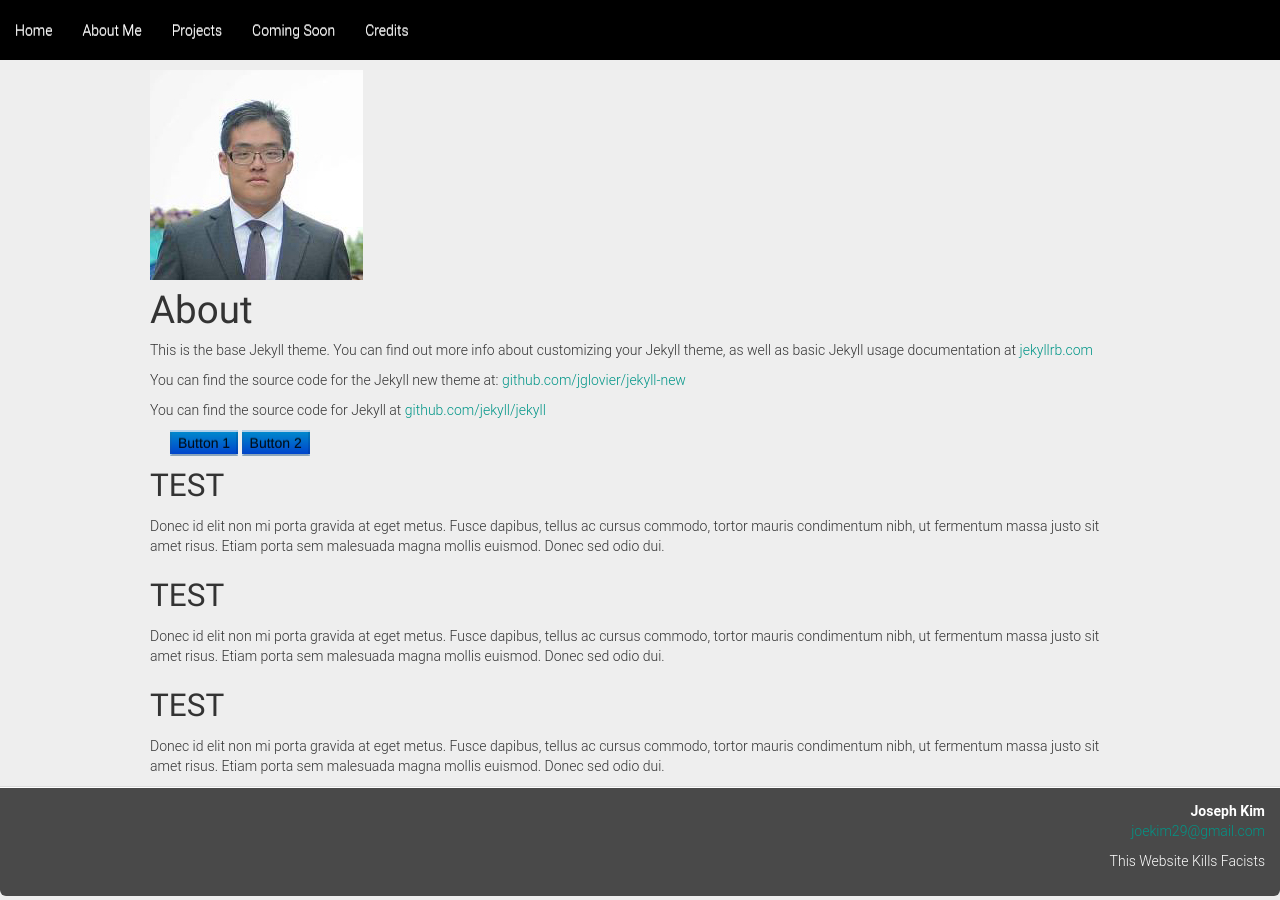
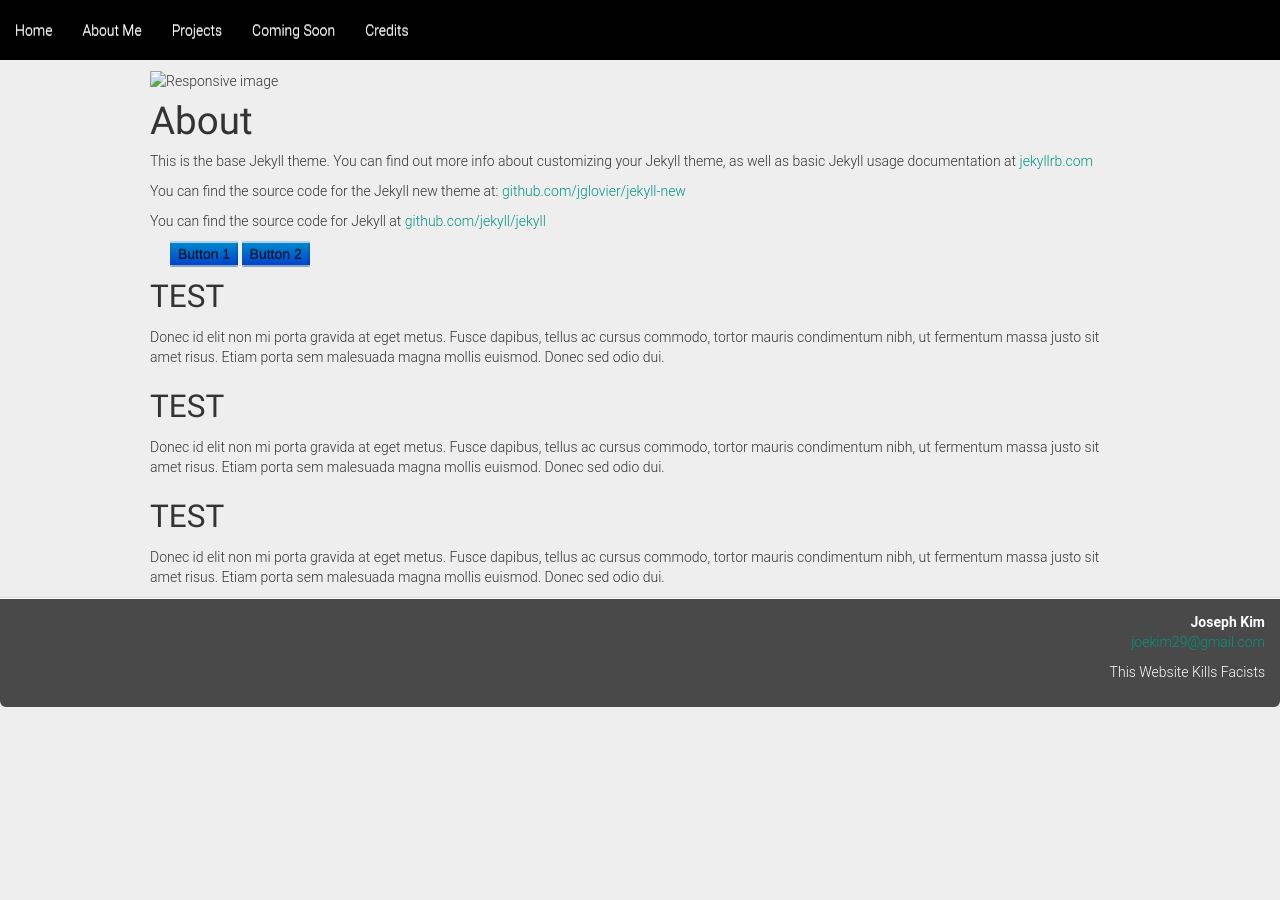
Before and after one commit to NikolaeVarius/NikolaeVarius.github.io, a Jekyll site: the page built from about.md, in a window 1280 px wide. Built offline with Jekyll 4.4.1, drawn with Linux system fonts in a browser that asks for light colours; nearby versions of some CDN libraries.

Commit message:
fixed img url

```diff
--- a/_layouts/default.html
+++ b/_layouts/default.html
@@ -7,7 +7,7 @@
   <body class="body-fixed col-md-4 col-md-offset-4">
     <div class="container">
       <div class="row">
-        <img src="{{ site.baseurl }}/img/profile.jpg" class="img-responsive" alt="Responsive image">
+        <img src="img/profile.jpg" class="img-responsive" alt="Responsive image">
         {{ content }}
       </div>
 
```
